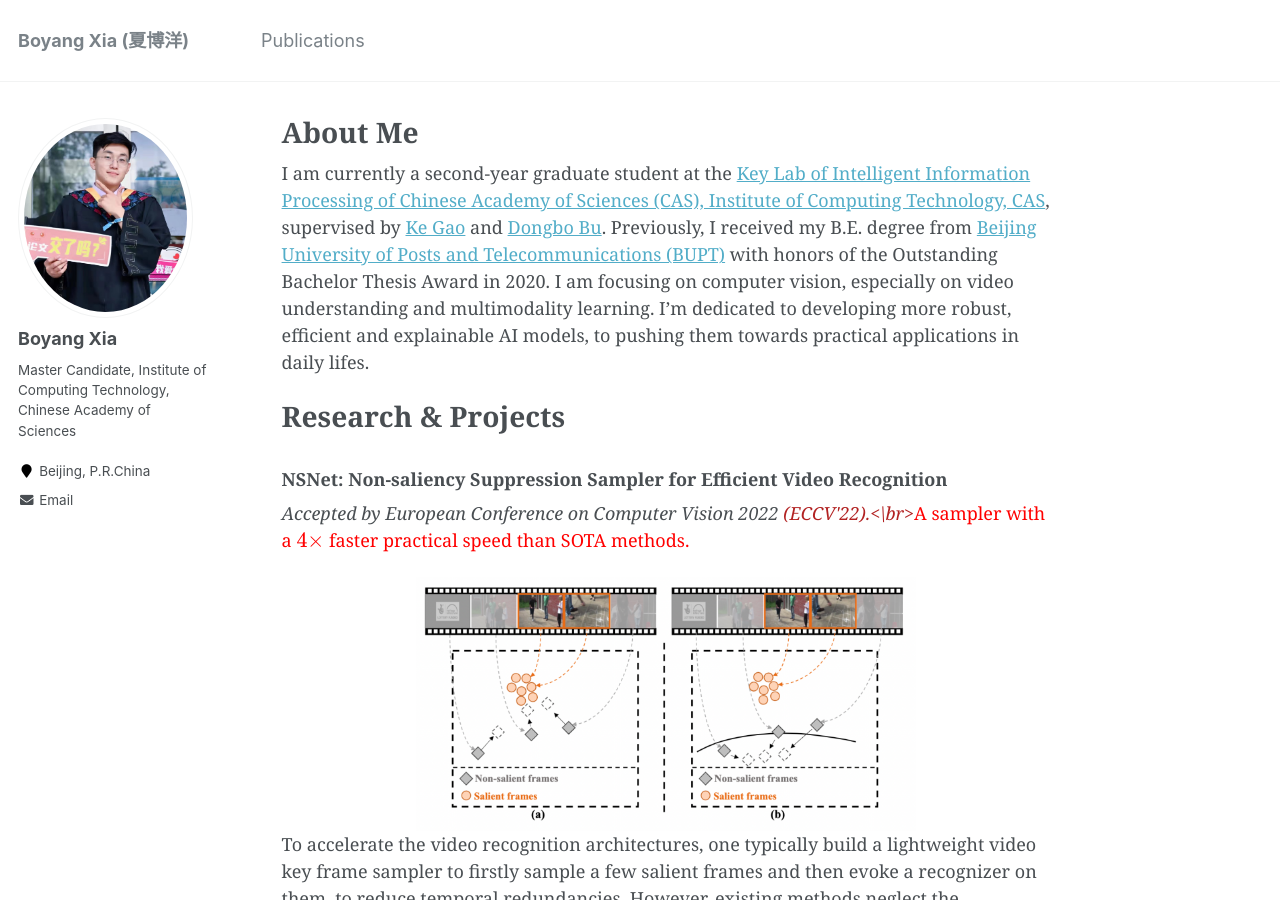
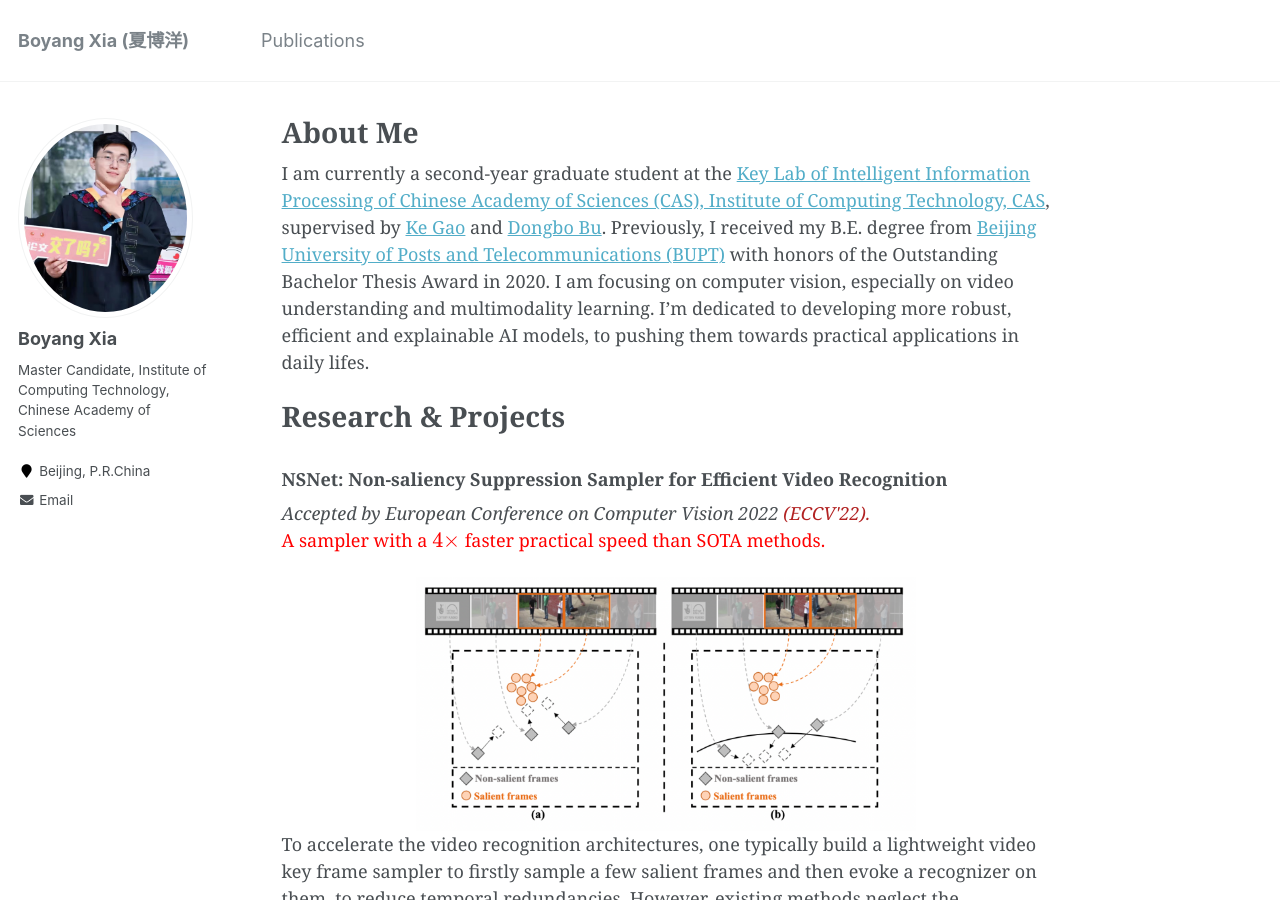
Before and after one commit to LawrenceXia2008/LawrenceXia2008.github.io, a Jekyll site: the page built from _pages/about.md, in a window 1280 px wide and 900 px high. Built offline with Jekyll 4.4.1, drawn with Linux system fonts in a browser that asks for light colours; formulas are drawn with MathJax 3.

Commit message:
Update about.md

```diff
--- a/_pages/about.md
+++ b/_pages/about.md
@@ -14,7 +14,7 @@ Institute of Computing Technology, CAS](https://iip.ict.ac.cn/), supervised by [
 Research & Projects
 ===
 ### NSNet: Non-saliency Suppression Sampler for Efficient Video Recognition
-*Accepted by European Conference on Computer Vision 2022 <font color="firebrick">(ECCV'22).<\br></font>*<font color="red">A sampler with a $4\times$ faster practical speed than SOTA methods.</font>
+*Accepted by European Conference on Computer Vision 2022 <font color="firebrick">(ECCV'22).<br /></font>*<font color="red">A sampler with a $4\times$ faster practical speed than SOTA methods.</font>
 <!-- During internship in the Computer Vision Technology Department of Baidu. Inc. -->
 <!-- <img src="images/projects/nsnet.png" width="500" > -->
 <div align=center>
```
